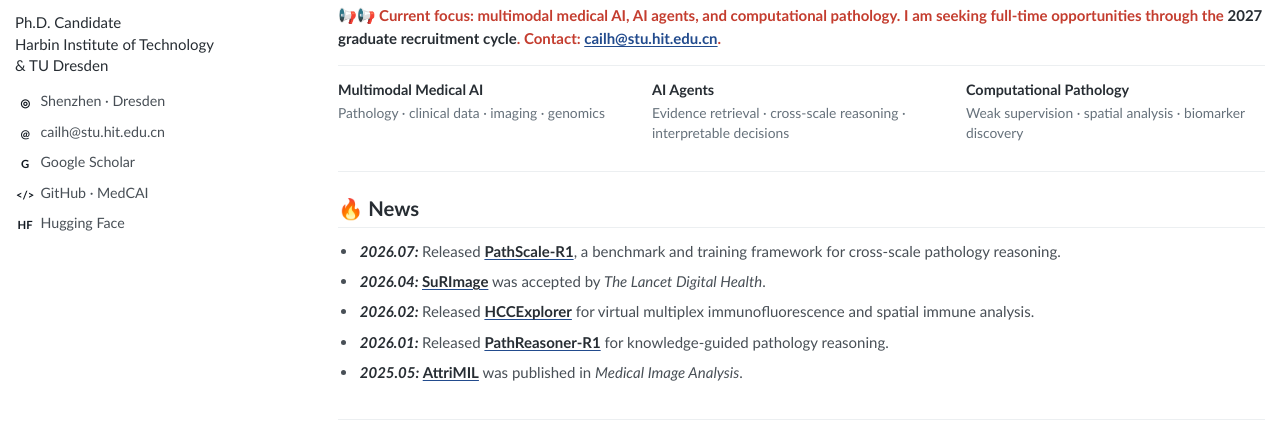
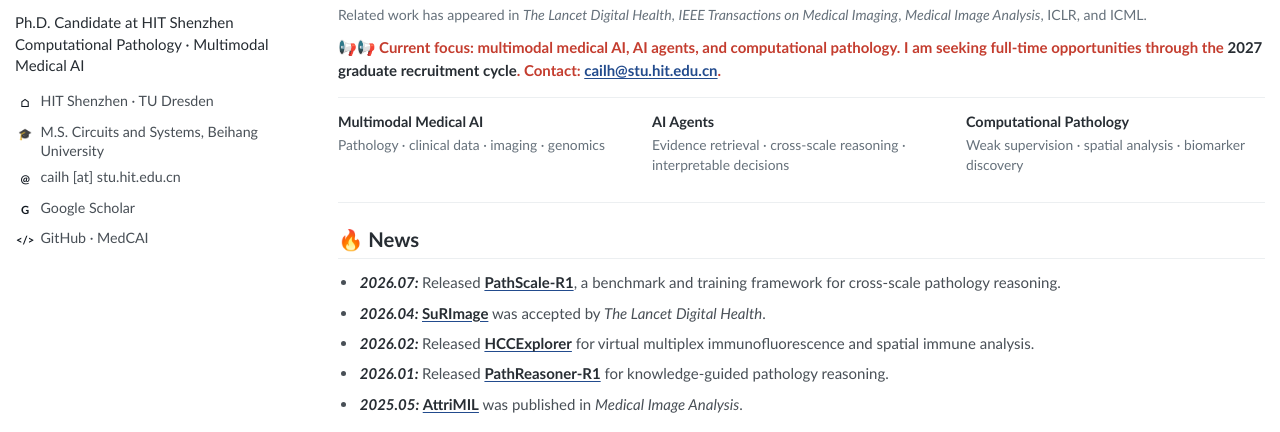
Before and after one commit to MedCAI/MedCAI.github.io, a plain HTML site: page index.html in a window 1280 px wide. Shown: the part 368-800 px from the top of the page. Drawn offline with Linux system fonts and the light colour scheme; no server answers.

Commit message:
Refine profile sidebar

```diff
--- a/assets/css/styles.css
+++ b/assets/css/styles.css
@@ -203,6 +203,7 @@ h2 {
 
 .about-copy { max-width: 950px; }
 .about-copy p { margin: 0 0 0.65rem; }
+.venue-line { color: var(--muted); font-size: 0.94rem; }
 .notice-line { color: var(--attention); font-weight: 700; }
 .attention-highlight { color: var(--attention); font-weight: 700; }
 
--- a/index.html
+++ b/index.html
@@ -11,7 +11,7 @@
     <meta property="og:url" content="https://medcai.github.io/">
     <meta property="og:image" content="https://medcai.github.io/assets/img/profile.jpg">
     <title>Linghan Cai | Computational Pathology &amp; Medical AI</title>
-    <link rel="stylesheet" href="assets/css/styles.css?v=20260807-4">
+    <link rel="stylesheet" href="assets/css/styles.css?v=20260807-5">
     <script src="assets/js/main.js?v=20260807-1" defer></script>
   </head>
   <body>
@@ -39,13 +39,13 @@
           <img class="avatar" src="assets/img/profile.jpg" alt="Portrait of Linghan Cai" width="560" height="560">
           <h1>Linghan Cai</h1>
           <p class="name-cn" lang="zh-CN">蔡凌翰</p>
-          <p class="profile-role">Ph.D. Candidate<br>Harbin Institute of Technology<br>&amp; TU Dresden</p>
+          <p class="profile-role">Ph.D. Candidate at HIT Shenzhen<br>Computational Pathology · Multimodal Medical AI</p>
           <ul class="profile-links">
-            <li><span class="profile-icon" aria-hidden="true">◎</span><span>Shenzhen · Dresden</span></li>
-            <li><span class="profile-icon" aria-hidden="true">@</span><a href="mailto:cailh@stu.hit.edu.cn">cailh@stu.hit.edu.cn</a></li>
+            <li><span class="profile-icon" aria-hidden="true">⌂</span><span><a href="https://www.hitsz.edu.cn/" target="_blank" rel="noopener">HIT Shenzhen</a> · <a href="https://tu-dresden.de/" target="_blank" rel="noopener">TU Dresden</a></span></li>
+            <li><span class="profile-icon" aria-hidden="true">🎓</span><span>M.S. Circuits and Systems, <a href="https://www.buaa.edu.cn/" target="_blank" rel="noopener">Beihang University</a></span></li>
+            <li><span class="profile-icon" aria-hidden="true">@</span><a href="mailto:cailh@stu.hit.edu.cn">cailh [at] stu.hit.edu.cn</a></li>
             <li><span class="profile-icon" aria-hidden="true">G</span><a href="https://scholar.google.com.hk/citations?user=KvZLMFoAAAAJ&amp;hl=en" target="_blank" rel="noopener">Google Scholar</a></li>
             <li><span class="profile-icon" aria-hidden="true">&lt;/&gt;</span><a href="https://github.com/MedCAI" target="_blank" rel="noopener">GitHub · MedCAI</a></li>
-            <li><span class="profile-icon" aria-hidden="true">HF</span><a href="https://huggingface.co/Ceilinghans" target="_blank" rel="noopener">Hugging Face</a></li>
           </ul>
         </section>
       </aside>
@@ -72,6 +72,10 @@
               intraoperative assessment, weakly supervised whole-slide learning, and agentic reasoning over gigapixel
               pathology images. Across these settings, I focus on models that expose useful evidence rather than only
               returning a prediction.
+            </p>
+            <p class="venue-line">
+              Related work has appeared in <em>The Lancet Digital Health</em>, <em>IEEE Transactions on Medical Imaging</em>,
+              <em>Medical Image Analysis</em>, ICLR, and ICML.
             </p>
             <p class="notice-line">
               📢📢 <span class="attention-highlight">Current focus: multimodal medical AI, AI agents, and computational pathology.</span>
```
